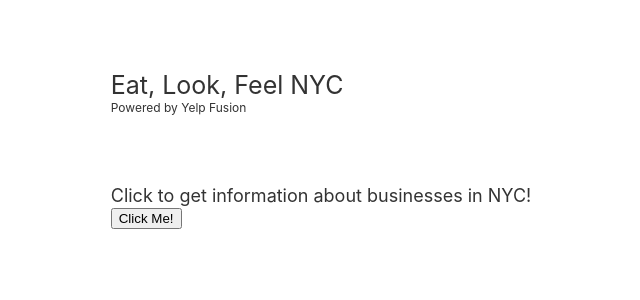
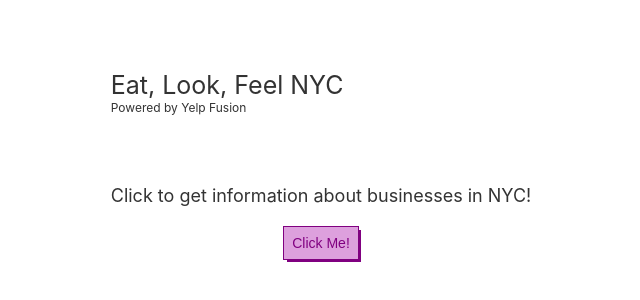
Before and after one commit to RebeccaPark/brace, a React (Create React App) app: page / in a window 1280 px wide. Shown: the top 300 px of the page, without its empty margins (319-959 px from the left). Built offline with nearby package versions, Linux system fonts and the light colour scheme.

Commit message:
- Styled button - Added primary color

```diff
--- a/src/App.scss
+++ b/src/App.scss
@@ -2,7 +2,7 @@
 
 .app {
   width: fit-content;
-  margin: 70px auto;
+  margin: 70px;
 
   .app__header {
     padding-bottom: 20px;
@@ -17,7 +17,10 @@
     font-size: $font-xsm;
   }
 
-  .app__prompt {
+  .app__button {
+    width: 100%;
+    margin-top: 20px;
+    text-align: center;
+  }
 
-  }
 }
--- a/src/App.tsx
+++ b/src/App.tsx
@@ -17,13 +17,13 @@ interface Business {
 function App() {
   const [businesses, setBusinesses] = useState<Business[]>([]);
   const [pageNumber, setPageNumber] = useState(0);
+  const itemsPerPage = 10;
 
   async function fetchRequest() {
     const PROXY_URL = 'https://cors-anywhere.herokuapp.com'
     const SEARCH_URL = 'https://api.yelp.com/v3/businesses/search?location=nyc&limit=10';
     const API_KEY = '6NW29aowuDui7oth0EpBZqYXtVxMfMQKvel4HpQO4FmsyC_5zYlg2GDZym7HXaUoM7xdJC-LVTXATNs9wRoh1ZVaNNa_bBFJpAvDc8xTsByCoq_VGQL3iR5wBjoVXXYx';
     const bearer = `Bearer ${API_KEY}`;
-    const itemsPerPage = 10;
 
     const fetchData = await fetch(`${PROXY_URL}/${SEARCH_URL}&offset=${pageNumber*itemsPerPage}`, {
       method: 'GET',
@@ -53,7 +53,7 @@ function App() {
           Click to get information about businesses in NYC!
         </div>
       }
-      <div className="list">
+      <div className="app__list">
       { businesses.length > 0 && businesses.map((business: Business) => {
         return (
           <Business
@@ -66,8 +66,10 @@ function App() {
         )})
       }
       </div>
-      <Button onClick={onButtonClick}
-              text={businesses.length === 0 ? 'Click Me!' : 'Click for more!'} />
+      <div className="app__button">
+        <Button onClick={onButtonClick}
+                text={businesses.length === 0 ? 'Click Me!' : `Click for ${itemsPerPage} more!`} />
+      </div>
     </div>
   );
 }
--- /dev/null
+++ b/src/Button.scss
@@ -0,0 +1,22 @@
+@import './styles/font.scss';
+@import './styles/color.scss';
+
+.button {
+  color: $color-primary-accent;
+  border: 1px solid $color-primary-accent;
+  padding: 8px;
+  background-color: $color-primary-background;
+
+  font-size: $font-sm;
+  outline: none;
+  box-shadow: 3px 3px 0px -1px rgba($color-primary-accent,1);
+
+  &:hover {
+    cursor: pointer;
+    background-color: white;
+  }
+
+  &:active {
+    box-shadow: 4px 4px 0px 0px rgba($color-primary-accent,1);
+  }
+}
--- a/src/Button.tsx
+++ b/src/Button.tsx
@@ -1,7 +1,13 @@
 import React from 'react';
+
+import './Button.scss';
 
 export function Button(props: {onClick(): void, text: string}) {
   return(
-    <button onClick={props.onClick}>{props.text}</button>
+    <button
+      className="button"
+      onClick={props.onClick}>
+      {props.text}
+    </button>
   )
 }
--- a/src/index.scss
+++ b/src/index.scss
@@ -17,7 +17,7 @@ body {
   -moz-osx-font-smoothing: grayscale;
 }
 
-code {
-  font-family: source-code-pro, Menlo, Monaco, Consolas, 'Courier New',
-    monospace;
+#root {
+  display: flex;
+  justify-content: center;
 }
--- a/src/styles/color.scss
+++ b/src/styles/color.scss
@@ -1,2 +1,5 @@
 $gray-darkest: #333;
 $gray-dark: #666;
+
+$color-primary-background: plum;
+$color-primary-accent: purple;
```
